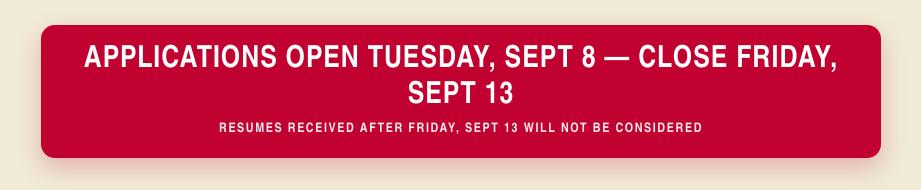
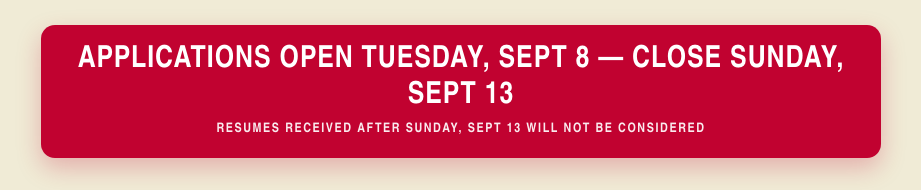
Before and after one commit to rafaelurgelles/Chifles-Logistics-Coordinator, a plain HTML site: page index.html in a window 1280 px wide. Shown: the part 397-587 px from the top of the page, without its empty margins (179-1100 px from the left). Drawn offline with Linux system fonts and the light colour scheme.

Commit message:
Update index.html

```diff
--- a/index.html
+++ b/index.html
@@ -167,8 +167,8 @@ footer{
 </header>
 
 <div class="deadline-banner">
-  <span class="big">Applications open Tuesday, Sept 8 — close Friday, Sept 13</span>
-  <span class="small">Resumes received after Friday, Sept 13 will not be considered</span>
+  <span class="big">Applications open Tuesday, Sept 8 — close Sunday, Sept 13</span>
+  <span class="small">Resumes received after Sunday, Sept 13 will not be considered</span>
 </div>
 
 <h2>What the role is</h2>
@@ -236,7 +236,7 @@ footer{
 
 <h2>How to apply</h2>
 <div class="panel panel-info">
-  <p><b>Send your resume to all three, between Tuesday, Sept 8 and Friday, Sept 13:</b></p>
+  <p><b>Send your resume to all three, between Tuesday, Sept 8 and Sunday, Sept 13:</b></p>
   <ul class="apply-emails">
     <li><a href="mailto:mguillen@chifleschips.com">mguillen@chifleschips.com</a></li>
     <li><a href="mailto:tonyrivas@chifleschips.com">tonyrivas@chifleschips.com</a></li>
```
